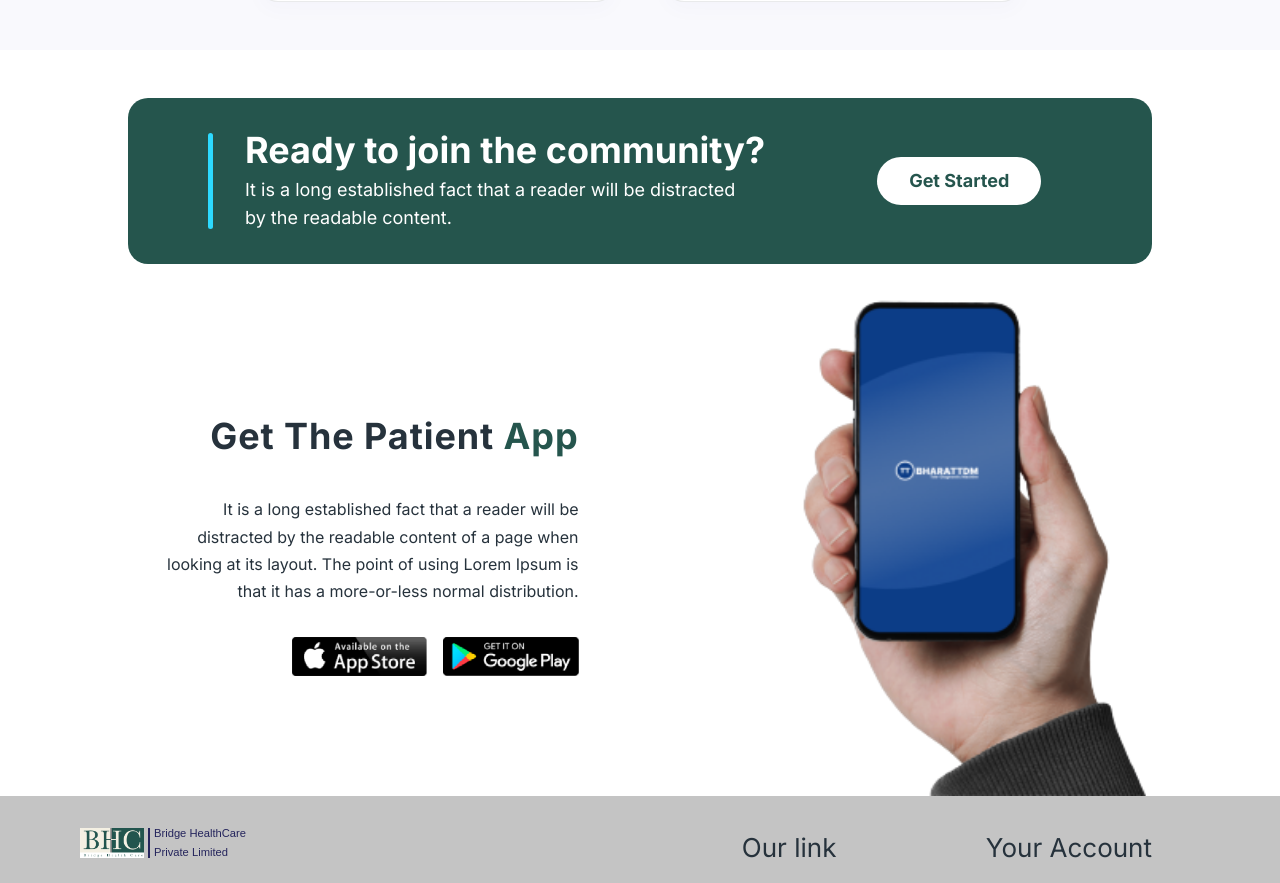
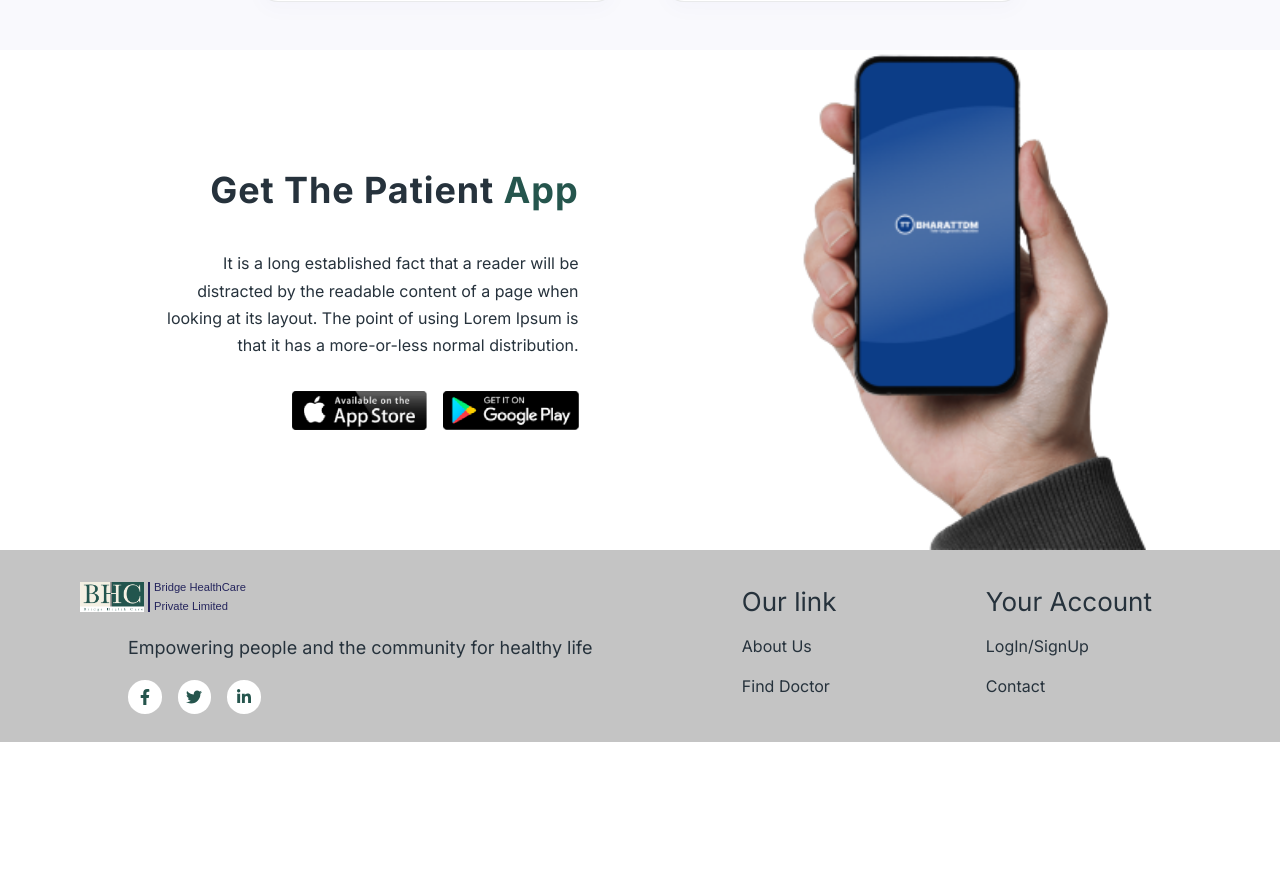
Before and after one commit to Kamya123/BHC-Main-Website, a React (Create React App) app: page /about in a window 1280 px wide. Shown: the part 1594-2477 px from the top of the page. After the commit the page ends 2384 px from the top, so only its background shows below. Built offline with nearby package versions, Linux system fonts and the light colour scheme; a web font is replaced by a local one.

Commit message:
get Started part removed

```diff
--- a/src/components/commCard/CommCard.jsx
+++ b/src/components/commCard/CommCard.jsx
@@ -10,7 +10,7 @@ import { Line } from '../line/Line';
 const CommCard = (props) => {
     return (
         <div className='bottom_container'>
-            <div className="container">
+            {/* <div className="container">
                 <div className="readyComm_container flex">
                     <Line className='side_line' />
                     <div className="readyComm_text">
@@ -19,7 +19,7 @@ const CommCard = (props) => {
                     </div>
                     <button className='get_btn text-lg font-bold'>Get Started</button>
                 </div>
-            </div>
+            </div> */}
             <div className='container bottom_ready'>
                 <div className='bottom_content'>
                     <h2 className='get_app_heading text-4xl font-bold tracking-wide pb-10'>Get The {props.text} <span className='border-b-4 pb-2 app_text'>App</span> </h2>
```
